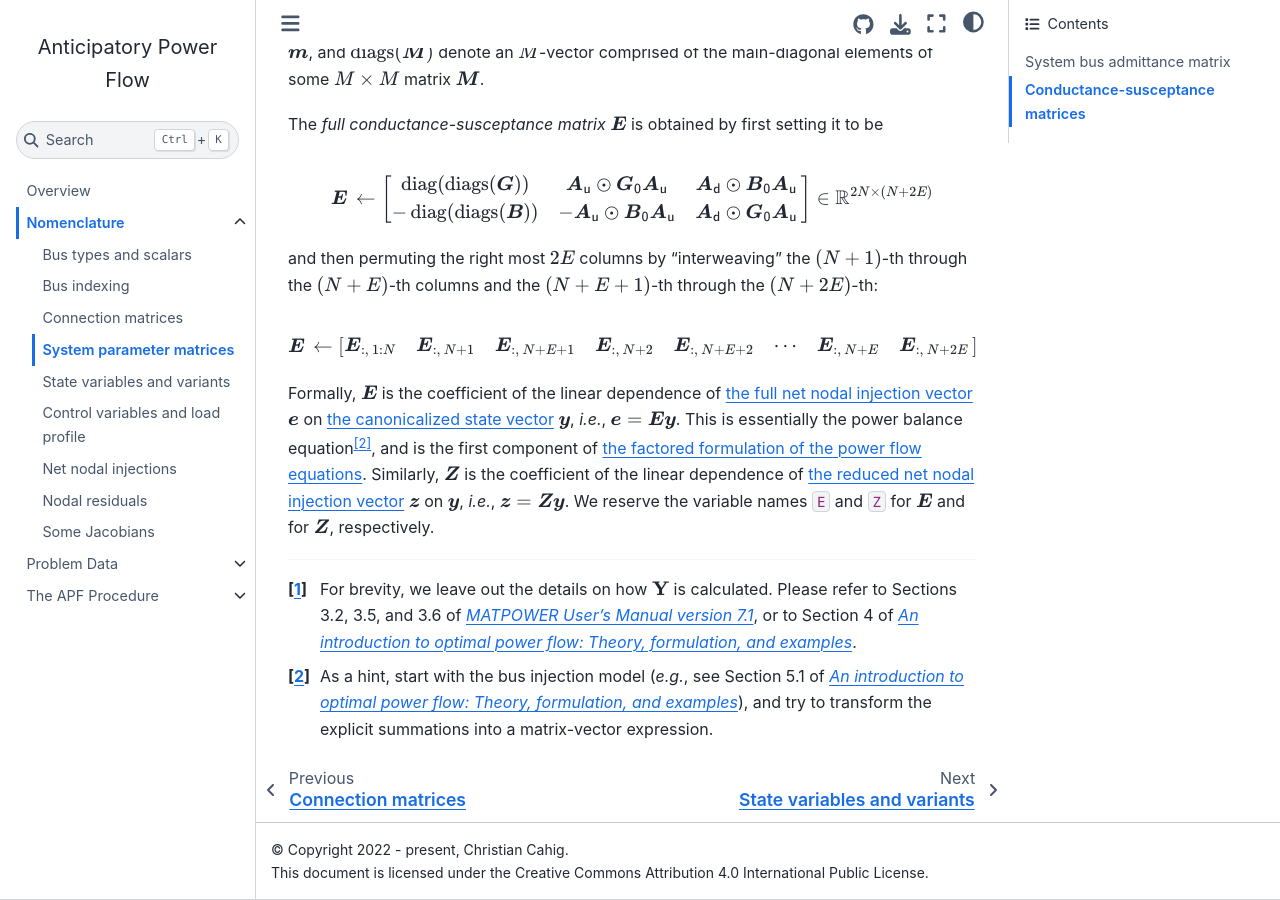
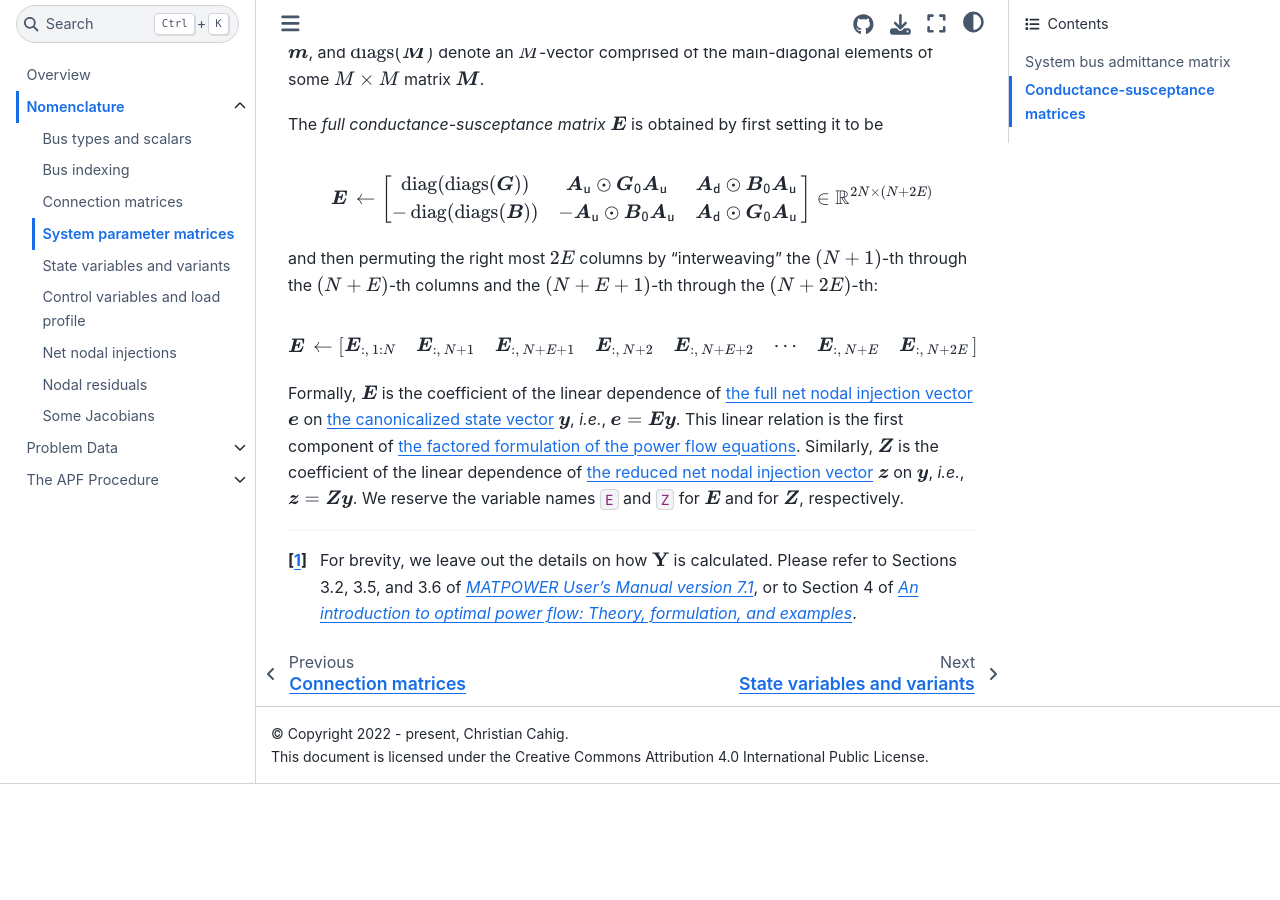
Before and after one commit to christian-cahig/apf-primer, a Jupyter Book: the page built from nomenclature/system-parameter-matrices.md, in a window 1280 px wide and 900 px high, scrolled down 540 px. Built offline with Jupyter Book 1.0.4 settings and Sphinx 7.4.7 and the Sphinx Book theme 1.1.4, drawn with Linux system fonts in a browser that asks for light colours; after the commit the page ends 1324 px from its top, so only the background shows below that.

Commit message:
Remove misplaced footnote in section "System parameter matrices"

```diff
--- a/nomenclature/system-parameter-matrices.md
+++ b/nomenclature/system-parameter-matrices.md
@@ -114,8 +114,7 @@ on
 $\boldsymbol{y}$,
 *i.e.*,
 $\boldsymbol{e} = \boldsymbol{E} \boldsymbol{y}$.
-This is essentially the power balance equation[^about-E],
-and is the first component of
+This linear relation is the first component of
 {ref}`the factored formulation of the power flow equations <nom:nodal-residuals:pfe>`.
 Similarly,
 $\boldsymbol{Z}$
@@ -127,8 +126,3 @@ $\boldsymbol{y}$,
 *i.e.*,
 $\boldsymbol{z} = \boldsymbol{Z} \boldsymbol{y}$.
 We reserve the variable names `E` and `Z` for $\boldsymbol{E}$ and for $\boldsymbol{Z}$, respectively.
-
-[^about-E]: As a hint, start with the bus injection model
-(*e.g.*, see Section 5.1 of
-[*An introduction to optimal power flow: Theory, formulation, and examples*](https://doi.org/10.1080/0740817X.2016.1189626)),
-and try to transform the explicit summations into a matrix-vector expression.
```
